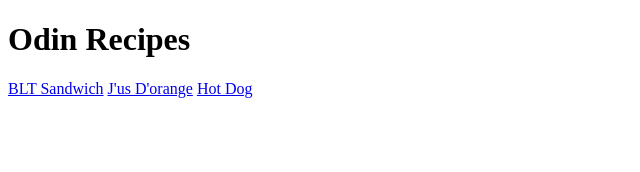
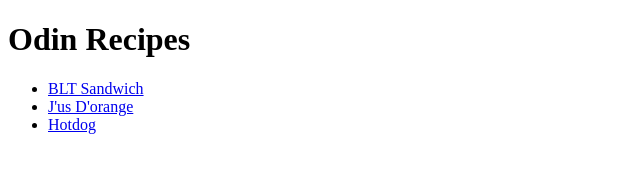
Before and after one commit to KneeCode/odin-recipes, a plain HTML site: page index.html in a window 1280 px wide. Shown: the whole page, without its empty margins (0-640 px from the left). Drawn offline with Linux system fonts and the light colour scheme.

Commit message:
tweak final stage Jusdorange.html & index.html

```diff
--- a/index.html
+++ b/index.html
@@ -6,12 +6,14 @@
     <meta name="viewport" content="width=device-width, initial-scale=1.0">
     <title>Document</title>
 </head>
+
 <body>
-    <!-- Added a titel with the <h1></h1> element -->
-    <h1>Odin Recipes</h1>
-    <!-- Added a link to another page in the same directory with the <a href=""></a> element-->
-    <a href="recipes/BLTsandwich.html">BLT Sandwich</a>
-    <a href="recipes/Jusdorange.html">J'us D'orange</a>
-    <a href="recipes/hotdog.html">Hot Dog</a>
+
+<h1>Odin Recipes</h1>
+    <ul>
+        <li><a href="recipes/BLTsandwich.html">BLT Sandwich</a></li>
+        <li><a href="recipes/Jusdorange.html">J'us D'orange</a></li>
+        <li><a href="recipes/hotdog.html">Hotdog</a></li>
+    </ul>
 </body>
 </html>
```
Also changed, not shown: recipes/Jusdorange.html (line endings or trailing spaces).
